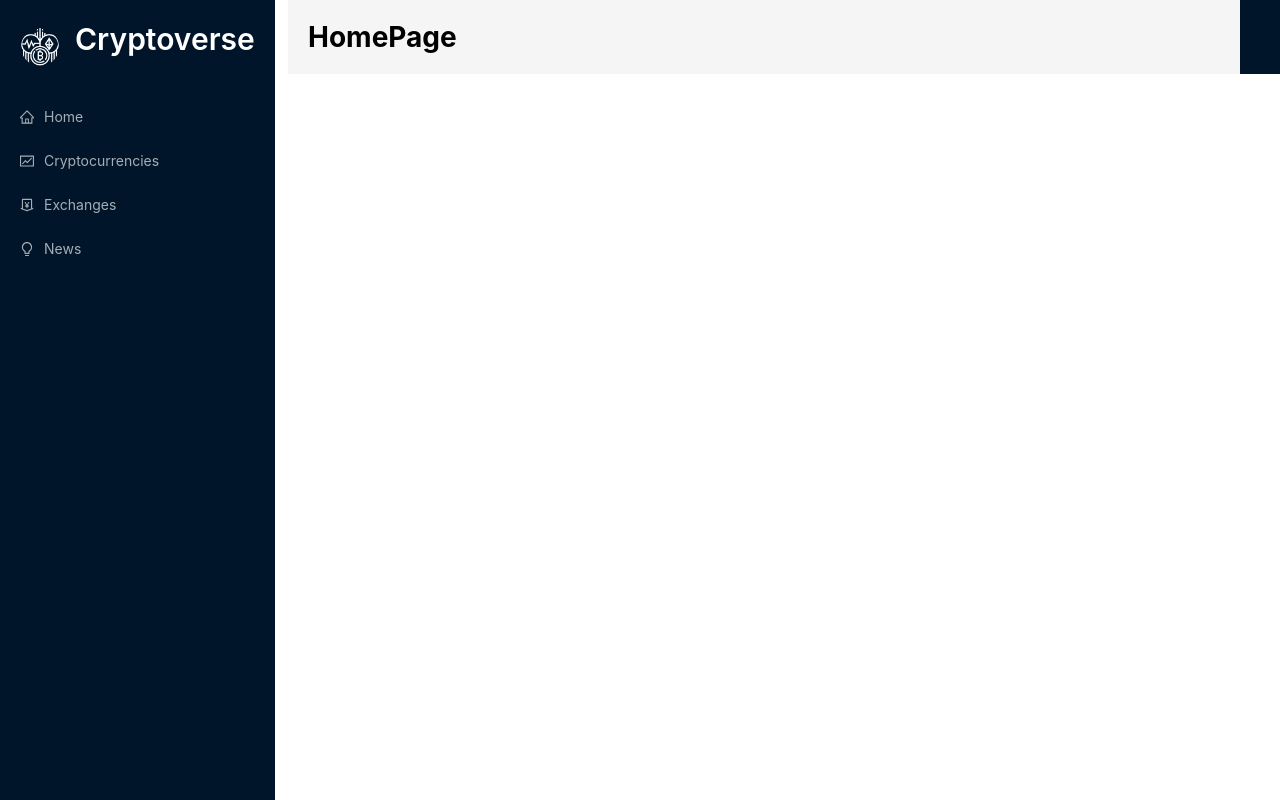
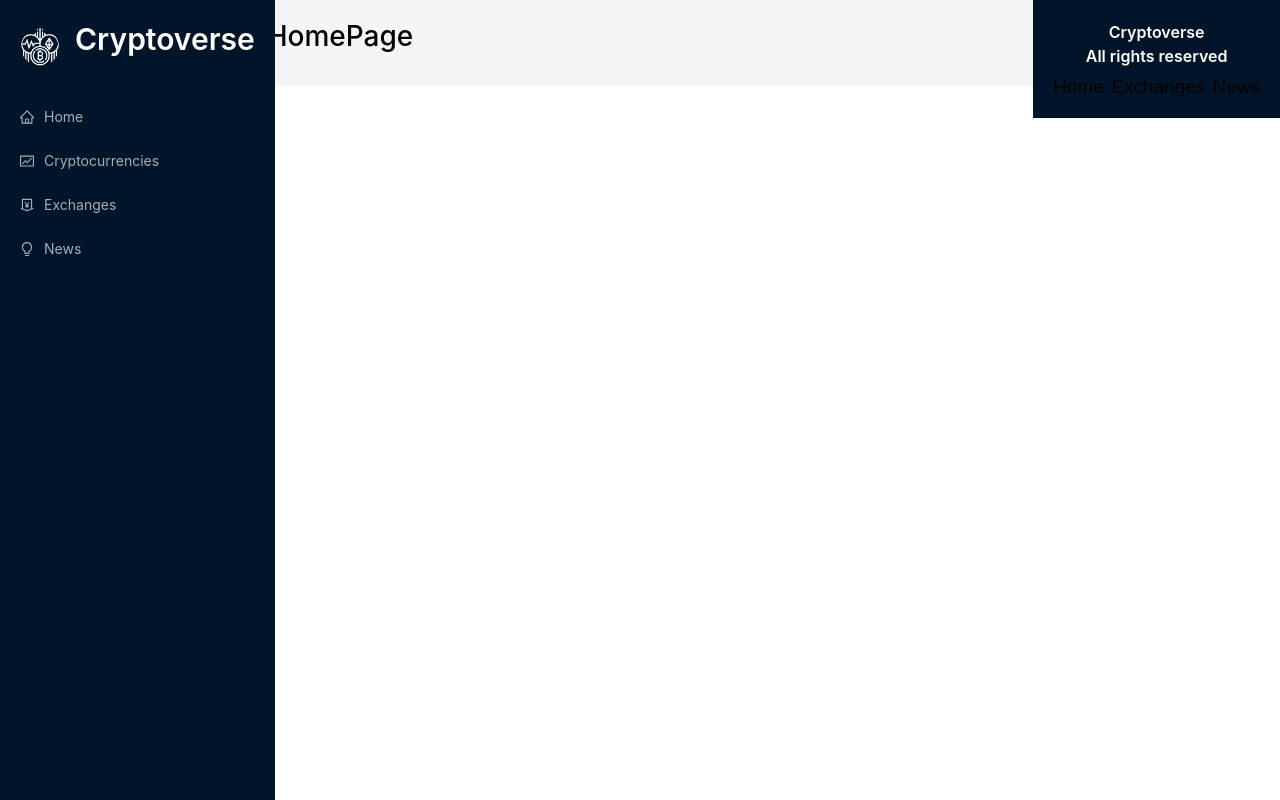
Before and after one commit to d-zucho/cryptoApp, a React (Vite) app: page / in a window 1280 px wide. Built offline with nearby package versions, Linux system fonts and the light colour scheme.

Commit message:
style fix for nav

```diff
--- a/src/App.css
+++ b/src/App.css
@@ -368,4 +368,5 @@ a:hover {
   flex-direction: column;
   padding: 20px;
   align-items: center;
+  align-self: flex-end;
 }
--- a/src/App.jsx
+++ b/src/App.jsx
@@ -28,11 +28,25 @@ function App() {
                 element={<Cryptocurrencies />}
               />
               <Route exact path='/news' element={<News />} />
+              <Route exact path='/crypto/:coinId' element={<CryptoDetails />} />
             </Routes>
           </div>
         </Layout>
       </div>
-      <div className='footer'></div>
+      <div className='footer'>
+        <Typography.Title
+          level={5}
+          style={{ color: 'white', textAlign: 'center' }}
+        >
+          Cryptoverse <br />
+          All rights reserved
+        </Typography.Title>
+        <Space>
+          <Link to='/'>Home</Link>
+          <Link to='/exchanges'>Exchanges</Link>
+          <Link to='/news'>News</Link>
+        </Space>
+      </div>
     </div>
   )
 }
--- a/src/components/Exchanges.jsx
+++ b/src/components/Exchanges.jsx
@@ -1,7 +1,6 @@
 const Exchanges = () => {
   return (
     <div>
-      <h3>Exchanges</h3>
       <h3>Exchanges</h3>
     </div>
   )
--- a/src/index.css
+++ b/src/index.css
@@ -7,8 +7,13 @@
 }
 
 html {
+  font-size: calc(14px + 0.38vw);
+}
+
+body {
   min-height: 100vh;
-  font-size: calc(14px + 0.38vw);
+  display: flex;
+  flex-direction: column;
 }
 
 a {
--- a/src/main.jsx
+++ b/src/main.jsx
@@ -3,6 +3,7 @@ import ReactDOM from 'react-dom/client'
 import App from './App'
 import { BrowserRouter as Router } from 'react-router-dom'
 import './index.css'
+import 'antd/dist/reset.css'
 
 ReactDOM.createRoot(document.getElementById('root')).render(
   <React.StrictMode>
```
